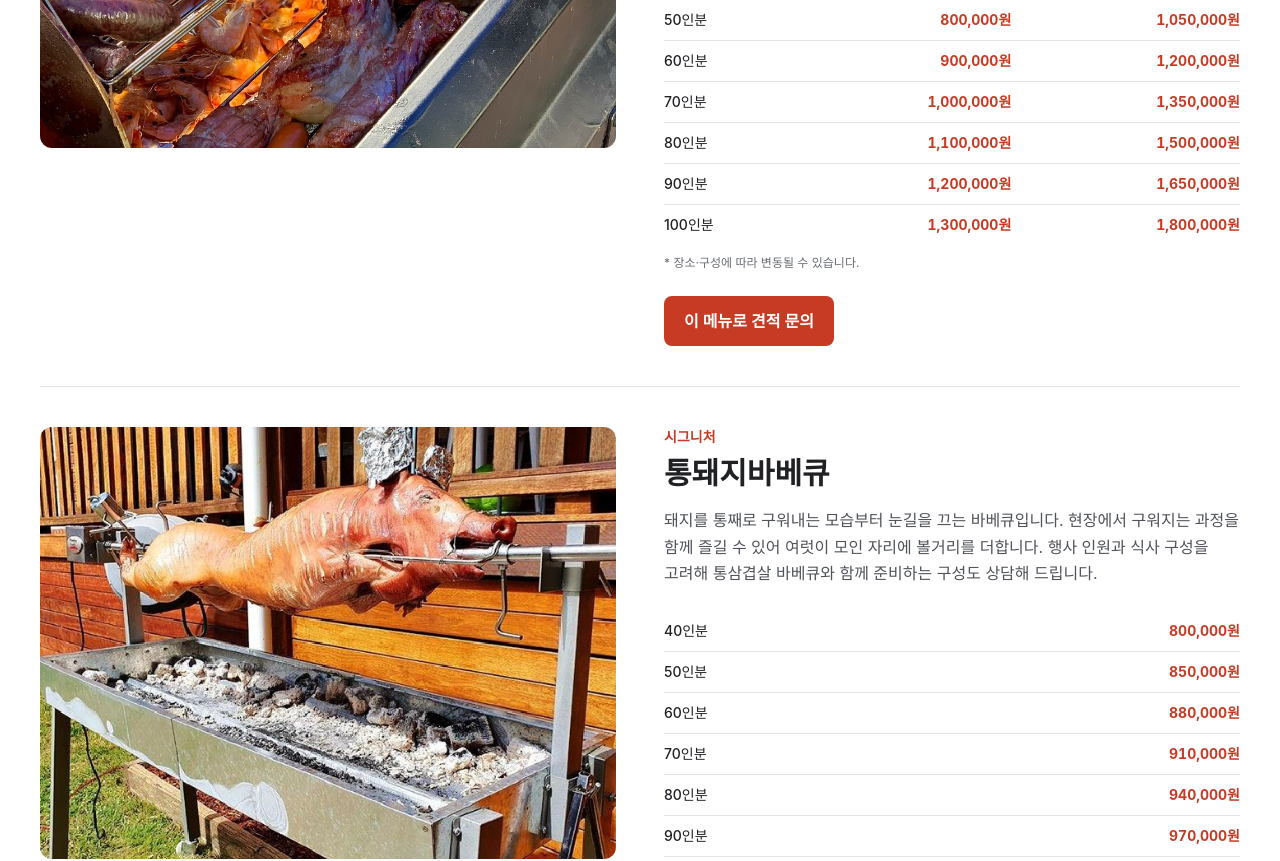
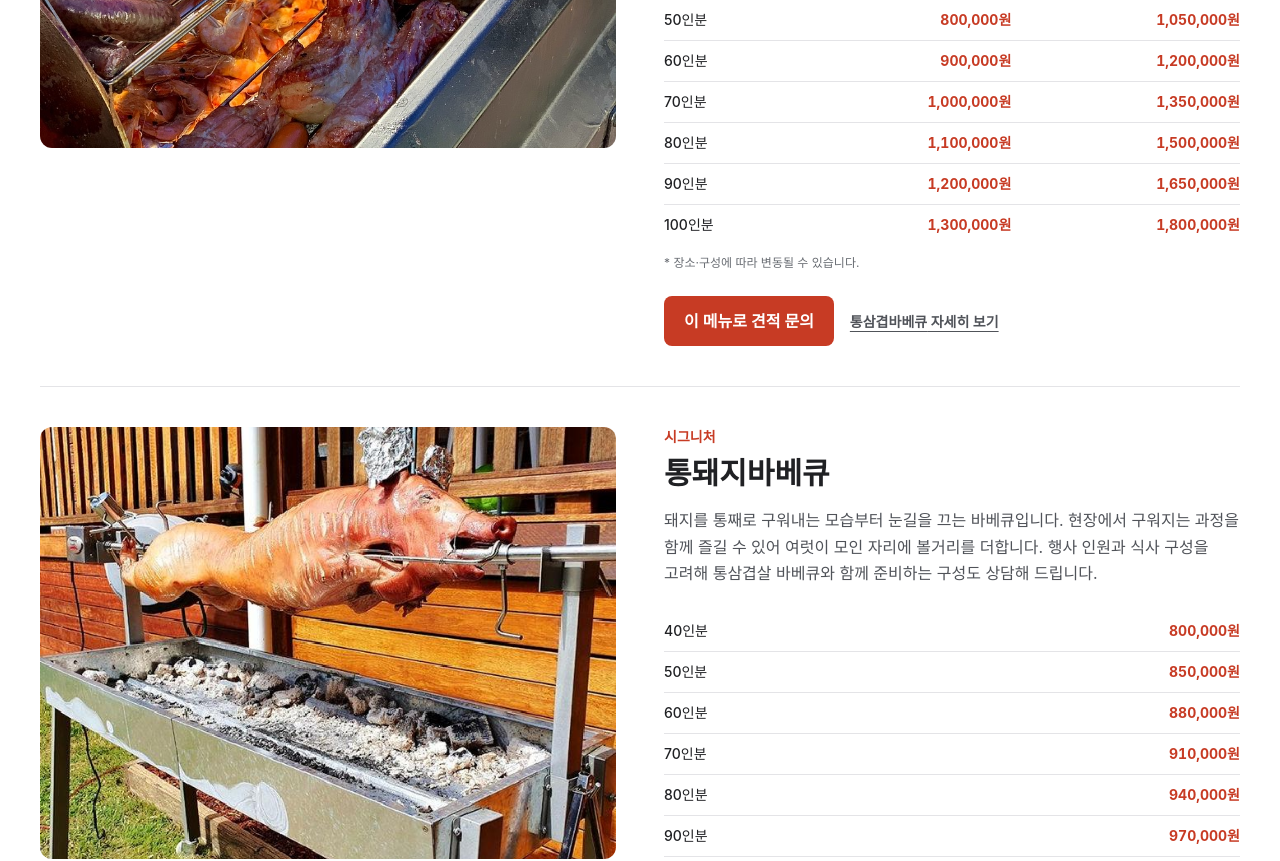
Before and after one commit to hyunbeanohh/hanlasan-bbq, a Next.js app: page /menu in a window 1280 px wide. Shown: the part 622-1483 px from the top of the page. Built offline with nearby package versions, Linux system fonts and the light colour scheme; a web font is replaced by a local one.

Commit message:
SEO: 메뉴 카드에 상세 페이지 링크, 가격표 export

```diff
--- a/src/components/menu/MenuCard.tsx
+++ b/src/components/menu/MenuCard.tsx
@@ -2,6 +2,7 @@ import Image from 'next/image';
 import type { MenuItem, PricingTier } from '@/types';
 import { CATEGORY_LABELS } from '@/data/menu';
 import { CONTACT } from '@/lib/constants';
+import { getMenuPageByMenuId } from '@/data/menu-pages';
 
 interface MenuCardProps {
   item: MenuItem;
@@ -9,7 +10,7 @@ interface MenuCardProps {
   defaultOpen?: boolean;
 }
 
-function PricingTable({
+export function PricingTable({
   tiers,
   columns,
 }: {
@@ -73,6 +74,7 @@ function PricingTable({
 }
 
 export default function MenuCard({ item, preload = false }: MenuCardProps) {
+  const detail = getMenuPageByMenuId(item.id);
   return (
     <article className="menu-entry" id={item.id}>
       <div className="menu-photo">
@@ -104,6 +106,14 @@ export default function MenuCard({ item, preload = false }: MenuCardProps) {
         >
           {item.consultationOnly ? '전화 상담하기' : '이 메뉴로 견적 문의'}
         </a>
+        {detail && (
+          <a
+            href={`/menu/${detail.slug}`}
+            className="text-fg-soft hover:text-brand mt-6 ml-4 inline-flex py-3 text-sm font-semibold underline underline-offset-4"
+          >
+            {item.name} 자세히 보기
+          </a>
+        )}
       </div>
     </article>
   );
```
